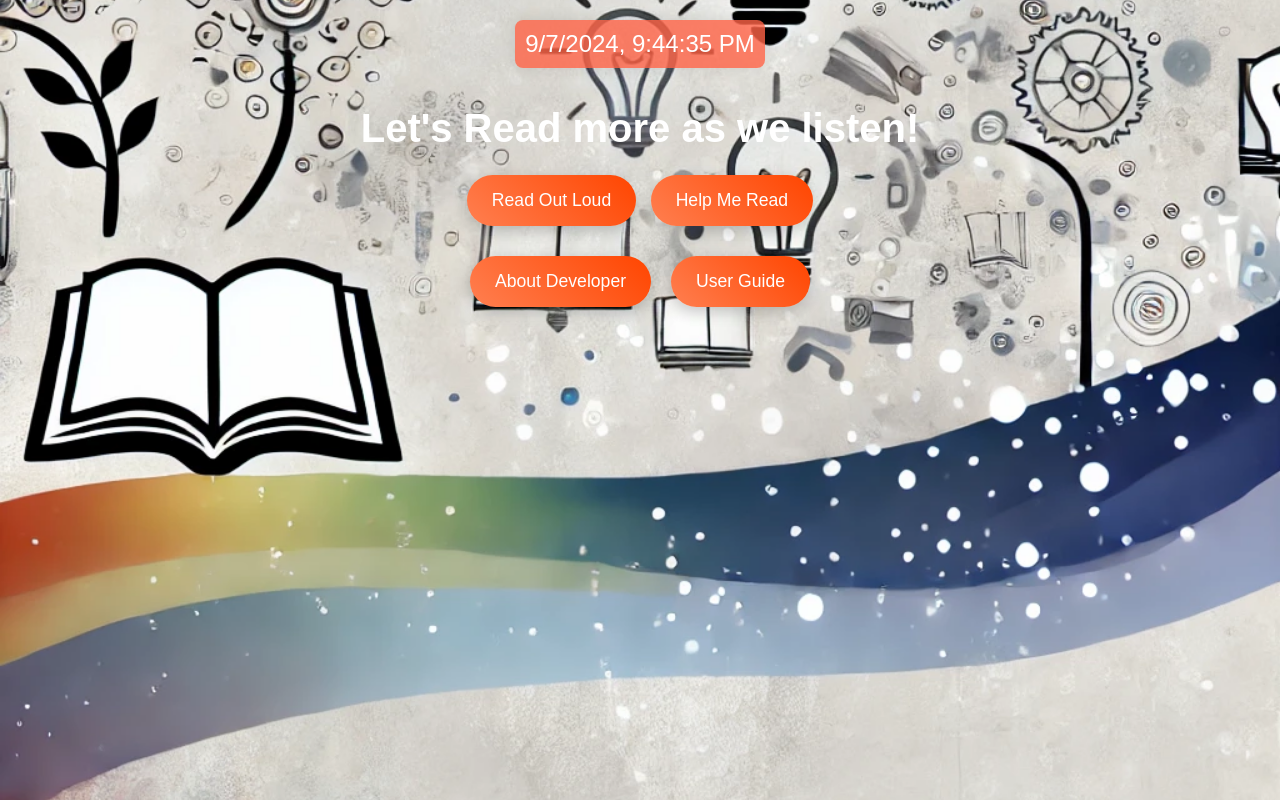
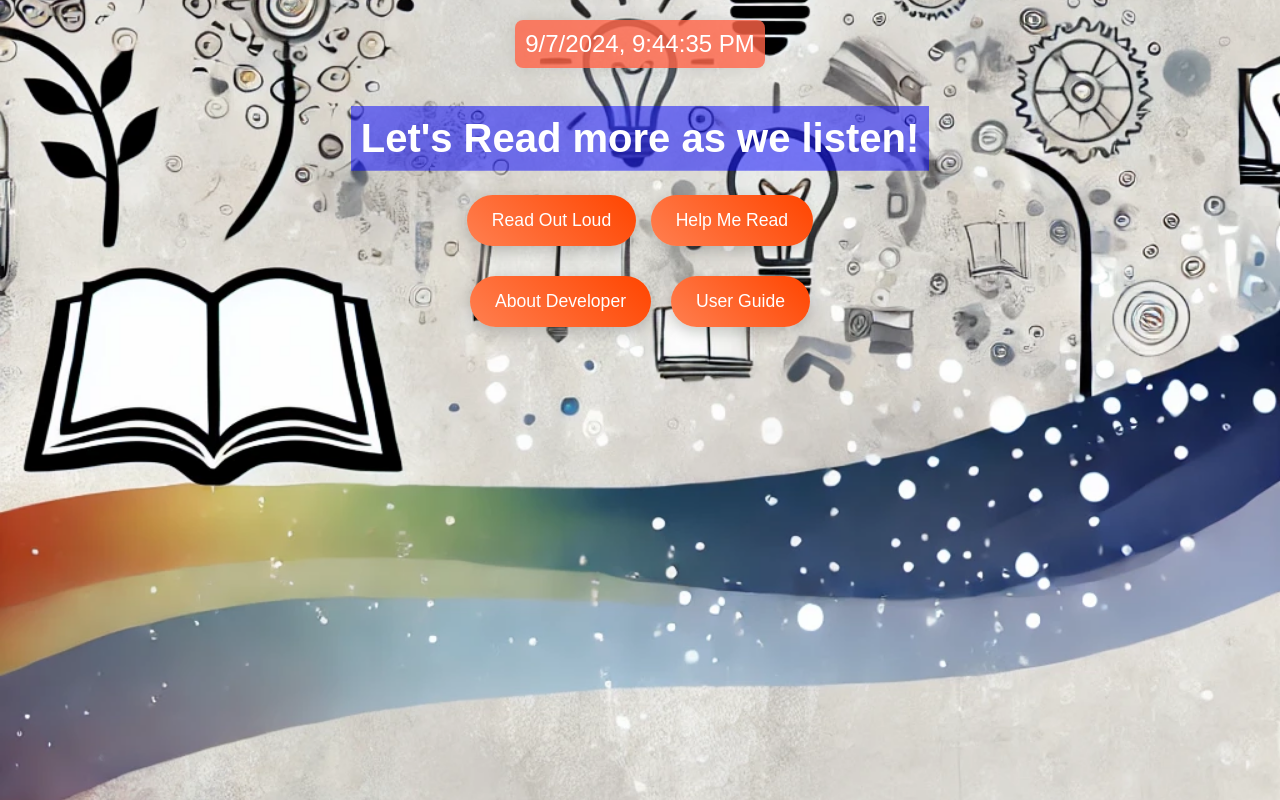
Before and after one commit to fitandfine/read, a plain HTML site: page index.html in a window 1280 px wide. Drawn offline with Linux system fonts and the light colour scheme.

Commit message:
Update index.html

```diff
--- a/index.html
+++ b/index.html
@@ -21,6 +21,8 @@
 
     h1 {
       color: #ffffff;
+       background-color: rgba(0, 0, 255, 0.5); /* Blue color with 50% transparency */
+  padding: 10px; /* Optional: Add padding for better readability */
       font-size: 2.5em;
       text-align: center;
       margin-bottom: 10px;
```
